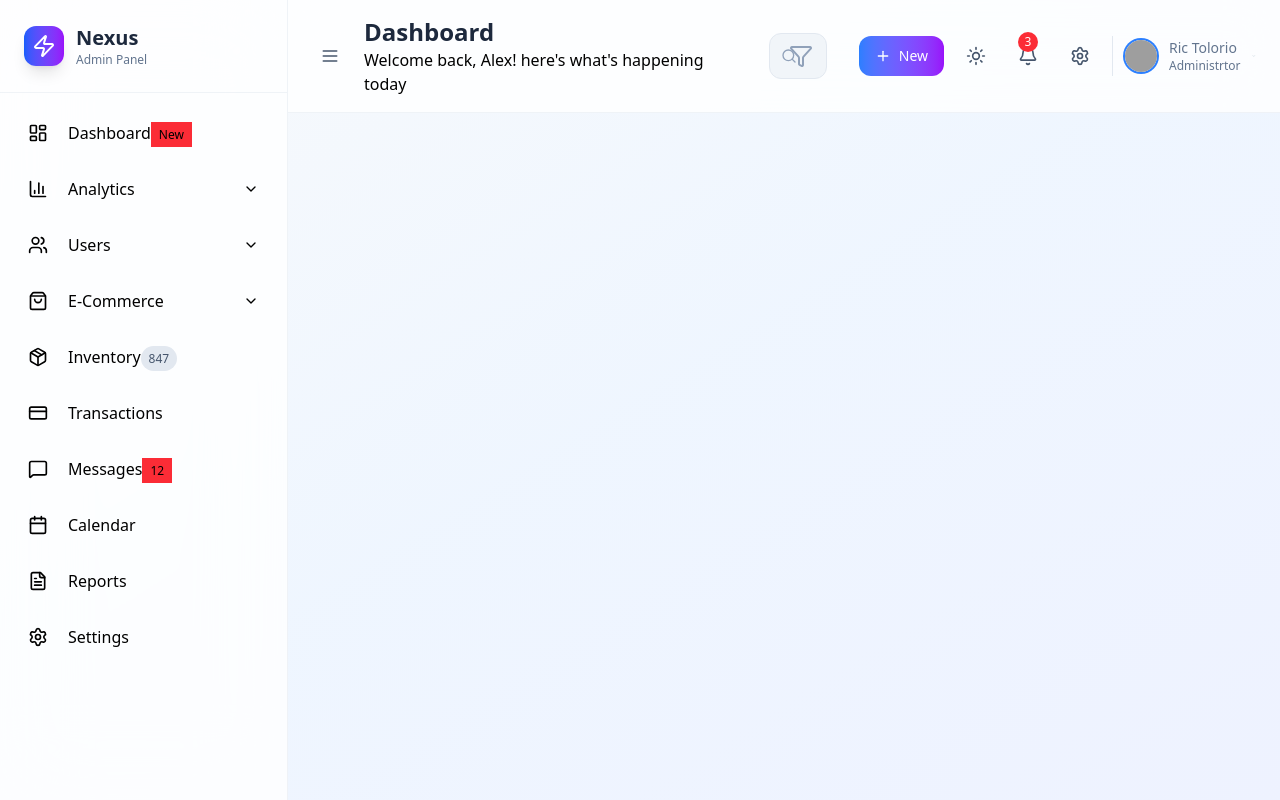
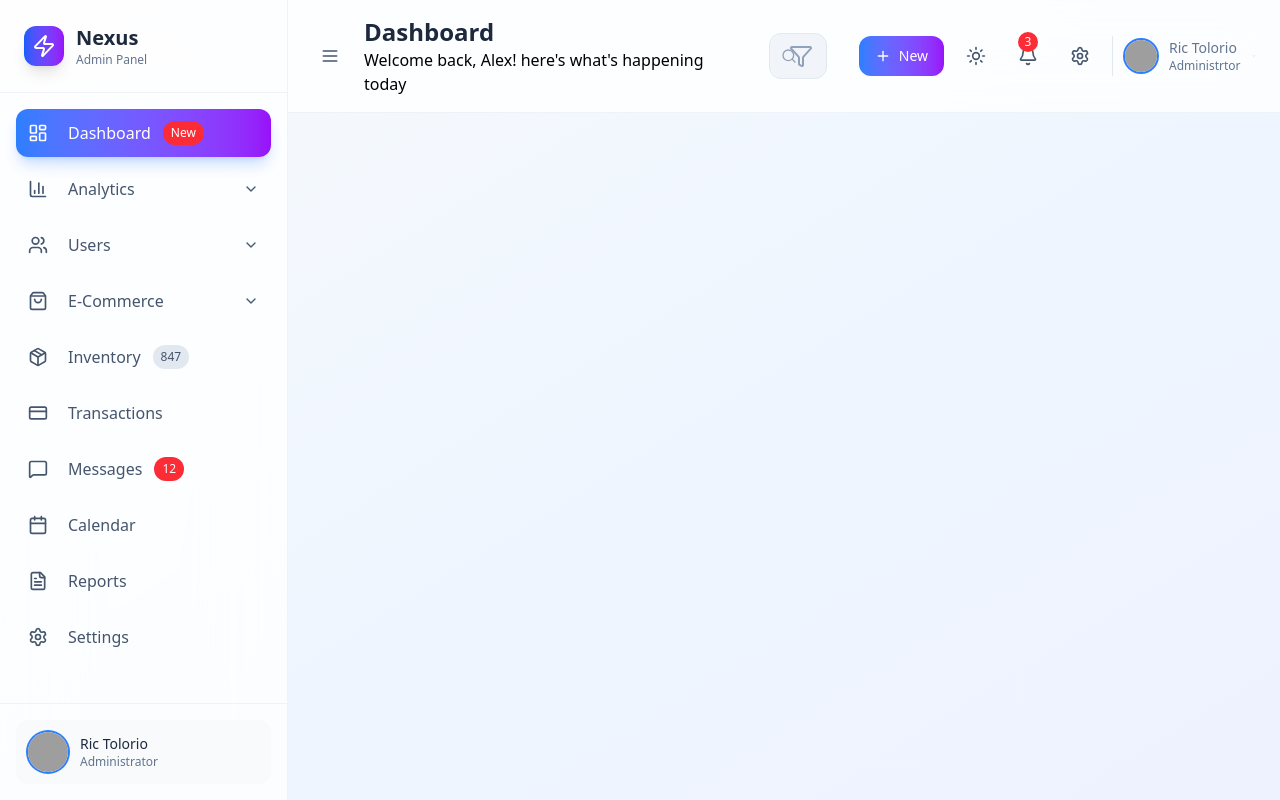
Before and after one commit to rictolorio/admindashboard, a React (Vite) app: page / in a window 1280 px wide. Built offline with nearby package versions, Linux system fonts and the light colour scheme; grey boxes are pictures that could not be loaded.

Commit message:
Initial commit

```diff
--- a/package.json
+++ b/package.json
@@ -10,11 +10,11 @@
     "preview": "vite preview"
   },
   "dependencies": {
-    "@tailwindcss/vite": "^4.1.11",
+    "@tailwindcss/vite": "^4.1.12",
     "lucide-react": "^0.539.0",
     "react": "^19.1.1",
     "react-dom": "^19.1.1",
-    "tailwindcss": "^4.1.11"
+    "tailwindcss": "^4.1.12"
   },
   "devDependencies": {
     "@eslint/js": "^9.33.0",
--- a/src/components/Layout/Sidebar.jsx
+++ b/src/components/Layout/Sidebar.jsx
@@ -100,58 +100,87 @@ function Sidebar({collapsed, onToggle, currentPage, onPageChange}) {
                    <Zap className='w-6 h-6 text-white '/>
                  </div>
                 {/* Conditional Rendering */}
+               {!collapsed && (
                 <div>
                   <h1 className='text-xl font-bold text-slate-800 dark:text-white'>Nexus</h1>
                   <p className='text-xs text-slate-500 dark:text-slate-400'>
                     Admin Panel
                   </p>
                 </div>
+               )}
             </div>
         </div>
 
 
        {/* Navigation 1 will display Dynamic Menus */}
-        <nav className='flex-1 p-4 space-y-2 overflow-y-auto'>
-          {menuItems.map ((item)=>{
+       <nav className="flex-1 p-4 space-y-2 overflow-y-auto">
+          {menuItems.map((item) => {
+            const isActive = currentPage === item.id || item.active
+
             return (
               <div key={item.id}>
-              <button className={'w-full flex items-center justify-between p-3 rounded-xl transition-all duration-200'}>
-                <div className='flex items-center space-x-3 '>
-                  <item.icon className={'w-5 h-5'} />
-                  {/* Conditional Rendering */}
-                  <>
-                    <span className='font-medium ml-2'>{item.label}
+                <button
+                  className={`w-full flex items-center justify-between p-3 rounded-xl transition-all duration-200
+                    ${
+                      isActive
+                        ? "bg-gradient-to-r from-blue-500 to-purple-600 text-white shadow-lg shadow-blue-500/25"
+                        : "text-slate-600 dark:text-slate-300 hover:bg-slate-100 dark:hover:bg-slate-800/50"
+                    }`}
+                >
+                  {/* Left section: Icon + Label + Badges */}
+                  <div className="flex items-center space-x-3">
+                    <item.icon className="w-5 h-5" />
+
+                    {!collapsed && (
+                      <span className="font-medium ml-2">{item.label}</span>
+                    )}
 
                     {item.badge && (
-                        <span className='px-2 py-1 text-xs bg-red-500 text-white-rounded-full'>
+                      <span className="px-2 py-1 text-xs bg-red-500 text-white rounded-full">
                         {item.badge}
                       </span>
                     )}
+
                     {item.count && (
-                        <span className='px-2 py-1 text-xs bg-slate-200 dark:bg-slate-700 text-slate-600 dark:text-slate-300 rounded-full'>{item.count}
+                      <span className="px-2 py-1 text-xs bg-slate-200 dark:bg-slate-700 text-slate-600 dark:text-slate-300 rounded-full">
+                        {item.count}
                       </span>
                     )}
+                  </div>
 
-                    </span>
-                  </>
-                </div>
-                {item.submenu &&  (<ChevronDown className='w-4 h-4 transition-transform '/>
-
+                  {/* Right section: Dropdown arrow if submenu exists */}
+                  {item.submenu && (
+                    <ChevronDown
+                      className={`w-4 h-4 transition-transform ${
+                        isActive ? "rotate-180" : ""
+                      }`}
+                    />
                   )}
                 </button>
-
-              {/* Sub Menus */}
-              {/* <div className='ml-8 mt-2 space-y-1'>
-                {item.submenu.map((subitem)=>{
-                  return <button>{subitem.label}</button>
-                })}
-              </div> */}
               </div>
             )
           })}
         </nav>
 
+
         {/* User Profile */}
+        <div className='p-4 border-t border-slate-200/50 dark:border-slate-700/50'>
+          <div className='flex items-center space-x-3 p-3 rounded-xl bg-slate-50 dark:bg-slate-800/50'>
+            <img src="/src/assets/avatar1.png" alt="user" className='w-10 h-10 rounded-full ring-2 ring-blue-500 '/>
+              <div className='flex-1 min-w-0'>
+                <div className='flex-1 min-w-0'>
+                  <p className='text-sm font-medium text-slate-800 dark:text-white truncate '>Ric Tolorio</p>
+                  <p className='text-xs text-slate-500 dark:text-slate-400 truncate'>Administrator</p>
+
+                </div>
+
+              </div>
+
+
+          </div>
+
+        </div>
+
     </div>
   )
 }
```
Also changed, not shown: 1 other file (tests, documents, lock files or other folders). Lines whose indentation alone changed are shown as unchanged.
